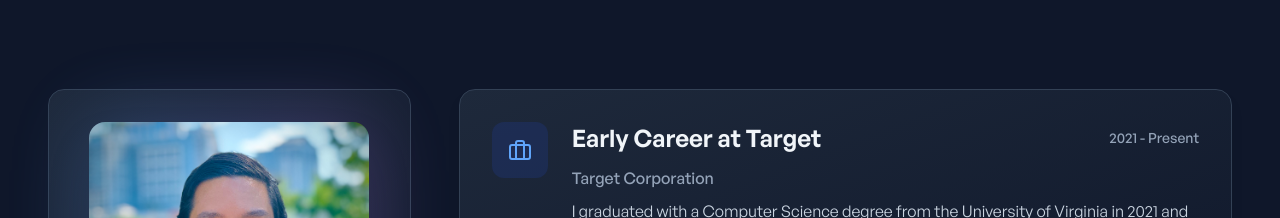
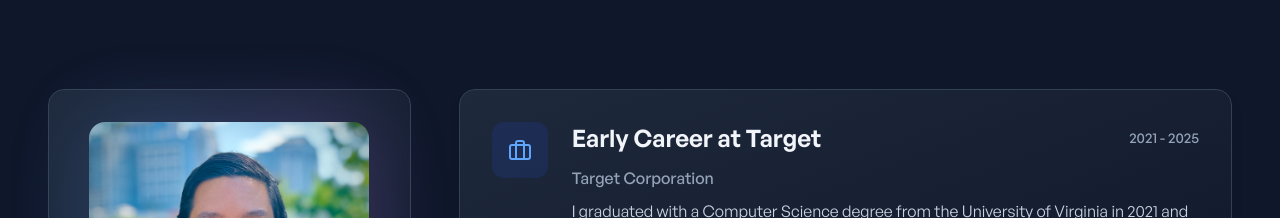
Before and after one commit to Don-Joel/Me, a Next.js app: page / in a window 1280 px wide. Shown: the part 1000-1218 px from the top of the page. Built offline with nearby package versions, Linux system fonts and the light colour scheme.

Commit message:
correcting time at company

```diff
--- a/components/about/AboutMeBio.jsx
+++ b/components/about/AboutMeBio.jsx
@@ -1,14 +1,20 @@
 import Image from "next/image";
 import { motion } from "framer-motion";
 import { SocialIcon } from "react-social-icons";
-import { FiBriefcase, FiTarget, FiTrendingUp, FiMapPin, FiCalendar } from "react-icons/fi";
+import {
+  FiBriefcase,
+  FiTarget,
+  FiTrendingUp,
+  FiMapPin,
+  FiCalendar,
+} from "react-icons/fi";
 
 function AboutMeBio() {
   const experiences = [
     {
       icon: FiBriefcase,
       title: "Early Career at Target",
-      period: "2021 - Present",
+      period: "2021 - 2025",
       company: "Target Corporation",
       description:
         "I graduated with a Computer Science degree from the University of Virginia in 2021 and began my career at Target Corporation as a software engineer. During my time at Target, I delivered large-scale front-end features for Target.com, most recently engineering the Same Day Delivery (Shipt) experience. I previously worked on Target's digital payments platform, where I helped implement SNAP as a supported tender on Target.com.",
@@ -88,11 +94,15 @@
                   <div className="space-y-3 mb-6 text-center">
                     <div className="flex items-center justify-center gap-2 text-slate-600 dark:text-slate-400">
                       <FiMapPin className="w-4 h-4" />
-                      <span className="text-sm font-general-medium">University of Virginia</span>
+                      <span className="text-sm font-general-medium">
+                        University of Virginia
+                      </span>
                     </div>
                     <div className="flex items-center justify-center gap-2 text-slate-600 dark:text-slate-400">
                       <FiCalendar className="w-4 h-4" />
-                      <span className="text-sm font-general-medium">Graduated 2021</span>
+                      <span className="text-sm font-general-medium">
+                        Graduated 2021
+                      </span>
                     </div>
                   </div>
 
@@ -145,7 +155,9 @@
                   <div className="bg-gradient-to-br from-white to-slate-50 dark:from-slate-800 dark:to-slate-900 rounded-2xl p-8 shadow-lg hover:shadow-2xl border border-slate-200 dark:border-slate-700 transition-all duration-300 hover:-translate-y-1">
                     <div className="flex items-start gap-6">
                       {/* Icon */}
-                      <div className={`flex-shrink-0 p-4 rounded-xl ${exp.iconBg} group-hover:scale-110 transition-transform duration-300`}>
+                      <div
+                        className={`flex-shrink-0 p-4 rounded-xl ${exp.iconBg} group-hover:scale-110 transition-transform duration-300`}
+                      >
                         <exp.icon className={`w-6 h-6 ${exp.iconColor}`} />
                       </div>
 
```
